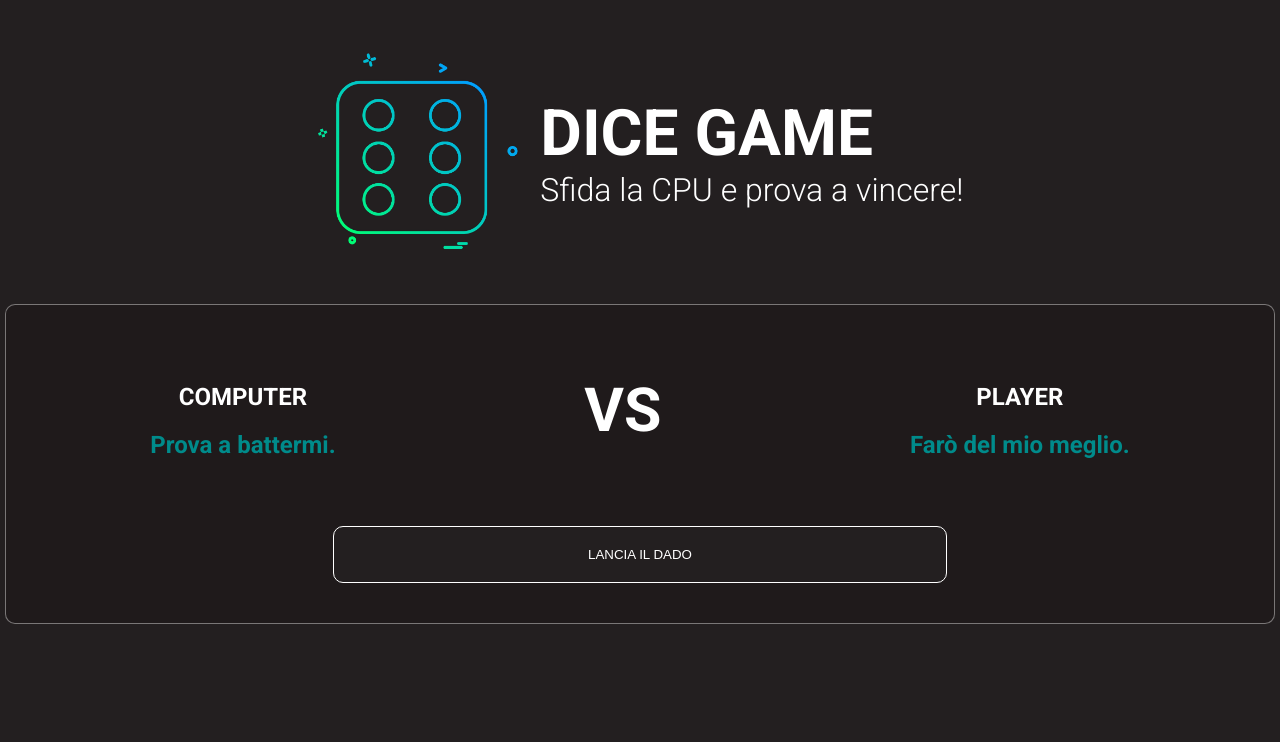
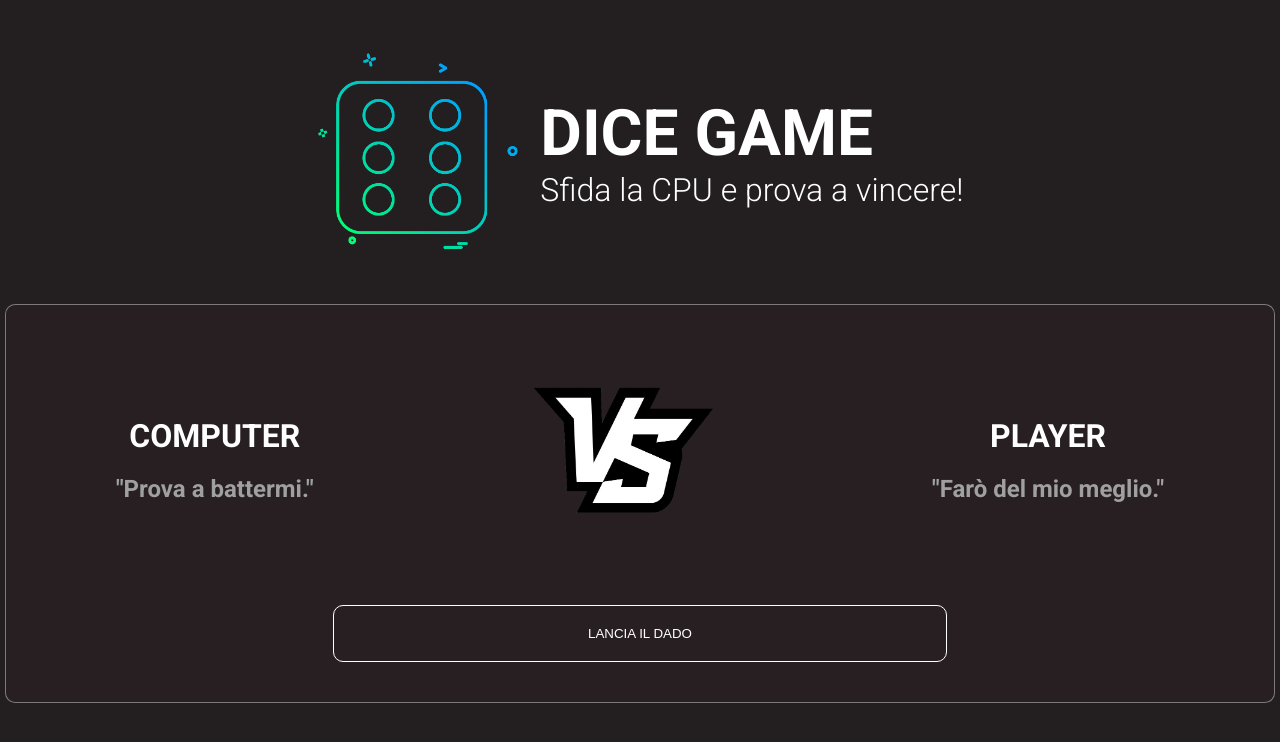
Before and after one commit to alessandro-gennaccari/js-mail-dadi, a plain HTML site: page index.html in a window 1280 px wide. Drawn offline with Linux system fonts and the light colour scheme.

Commit message:
graphics completed

```diff
--- a/css/style.css
+++ b/css/style.css
@@ -16,8 +16,8 @@ h1 {
 }
 
 h2 {
+    font-size: 2em;
     text-transform: uppercase;
-    font-size: 3.8em;;
 }
 
 h3 {
@@ -28,7 +28,7 @@ h3 {
 h4 {
     font-size: 1.5em;
     margin-top: 20px;
-    color: darkcyan;
+    color: rgb(160, 160, 160);
 }
 
 p {
@@ -53,9 +53,21 @@ p {
     display: none;
 }
 
+.red {
+    color: red;
+}
+
+.green {
+    color: green;
+}
+
+.yellow {
+    color: darkgoldenrod;
+}
+
 #dice-roll,
 #dice-roll-reset{
-    background-color: #231f20;
+    background-color: #271f21;
     border-radius: 10px;
     border: 1px solid white;
     padding: 20px 0;
@@ -89,12 +101,11 @@ header img {
     max-width: 1270px;
     margin: auto;
     padding: 50px 0 20px;
-    background-color: #1f1a1b;
+    background-color: #271f21;
     border: 1px solid rgba(255, 255, 255, 0.404);
     border-radius: 10px;
     color: white;
 }
-
 
 main .row {
     display: flex;
@@ -114,6 +125,10 @@ main .game {
     display: flex;
     flex-direction: column;
     align-items: center;
+}
+
+.text-winner img {
+    height: 150px;
 }
 
 .game .dice-right {
@@ -141,18 +156,5 @@ main .game {
 
 #winner-is {
     margin-bottom: 40px;
-
     font-size: 2em;
 }
-
-.red {
-    color: red;
-}
-
-.green {
-    color: green;
-}
-
-.yellow {
-    color: darkgoldenrod;
-}
--- a/index.html
+++ b/index.html
@@ -41,7 +41,7 @@
 
                     <div class="dice-left">
 
-                        <h3>Computer</h3>
+                        <h2>Computer</h2>
 
                         <div class="dice-left-onscreen">
                             <img id="cpu1" class="none" src="img/dice1.png" alt="Dado con numero 1">
@@ -53,20 +53,20 @@
                         </div>
 
                         <h4>
-                            Prova a battermi.
+                            "Prova a battermi."
                             <div id="computer-dice"></div>
                         </h4>
 
                     </div>
 
                     <div class="text-winner">
-                        <h2>vs</h2>
+                        <img src="img/versus.png" alt="logo versus">
                         <h3 id="winner-is"></h3>
                     </div>
 
                     <div class="dice-right">
 
-                        <h3>Player</h3>
+                        <h2>Player</h2>
 
                         <div class="dice-right-onscreen">
                             <img id="player1" class="none" src="img/dice1.png" alt="Dado con numero 1">
@@ -78,7 +78,7 @@
                         </div>
 
                         <h4>
-                            Far&ograve; del mio meglio.
+                            "Far&ograve; del mio meglio."
                             <div id="player-dice"></div>
                         </h4>
 
```
Also changed, not shown: img/versus.png (added).
